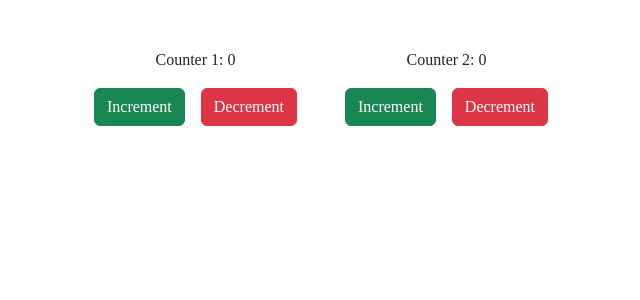
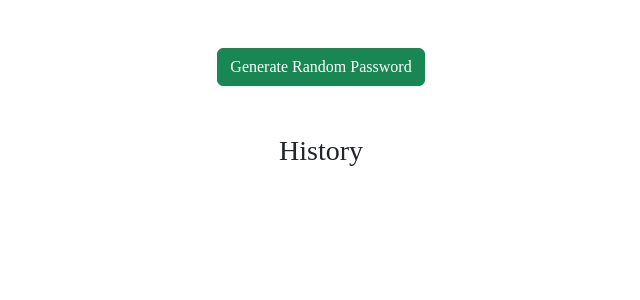
Before and after one commit to mern-trainer/Risin-Batch-ReactJS, a React (Vite) app: page / in a window 1280 px wide. Shown: the top 300 px of the page, without its empty margins (319-959 px from the left). Built offline with nearby package versions, Linux system fonts and the light colour scheme; a web font is replaced by a local one.

Commit message:
password generator

```diff
--- a/src/App.jsx
+++ b/src/App.jsx
@@ -3,12 +3,14 @@ import LandingPage from "./Pages/LandingPage"
 import ArrayMapping from "./Pages/ArrayMapping"
 import ShopPages from "./Pages/ShopPages"
 import States from "./Pages/states"
+import PasswordGenerator from "./Pages/PasswordGenerator"
 
 const App = () => {
     return <Fragment>
         {/* <LandingPage /> */}
         {/* <ShopPages /> */}
-        <States />
+        {/* <States /> */}
+        <PasswordGenerator />
         {/* <ArrayMapping /> */}
     </Fragment>
 }
--- /dev/null
+++ b/src/Pages/PasswordGenerator.jsx
@@ -0,0 +1,39 @@
+import React, { useState } from 'react'
+
+const PasswordGenerator = () => {
+
+    const [generatedPassword, setGeneratedPassword] = useState("")
+    const [passwordHistory, setPasswordHistory] = useState([])
+
+    const handleGeneratePassword = () => {
+        const characters = "0123456789abcdefghijklmnopqrstuvwxyzABCDEFGHIJKLMNOPQRSTUVWXYZ!@#$%^&*()";
+        const charArray = characters.split("")
+        let i = 0
+        let password = ""
+        while (i < 16) {
+            const randomIndex = Math.floor(Math.random() * charArray.length)
+            const randomChar = charArray[randomIndex]
+            password = password + randomChar
+            i++
+        }
+        setGeneratedPassword(password)
+        setPasswordHistory([...passwordHistory, password])
+    }
+
+    return <div className="d-flex flex-column align-items-center justify-content-center mt-5">
+        <div>
+            <div>{generatedPassword}</div>
+            <button className='btn btn-success' onClick={handleGeneratePassword}>Generate Random Password</button>
+        </div>
+        <div className='mt-5'>
+            <h3>History</h3>
+            {
+                passwordHistory.map(password => {
+                    return <div key={password}>{password}</div>
+                })
+            }
+        </div>
+    </div>
+}
+
+export default PasswordGenerator
```
